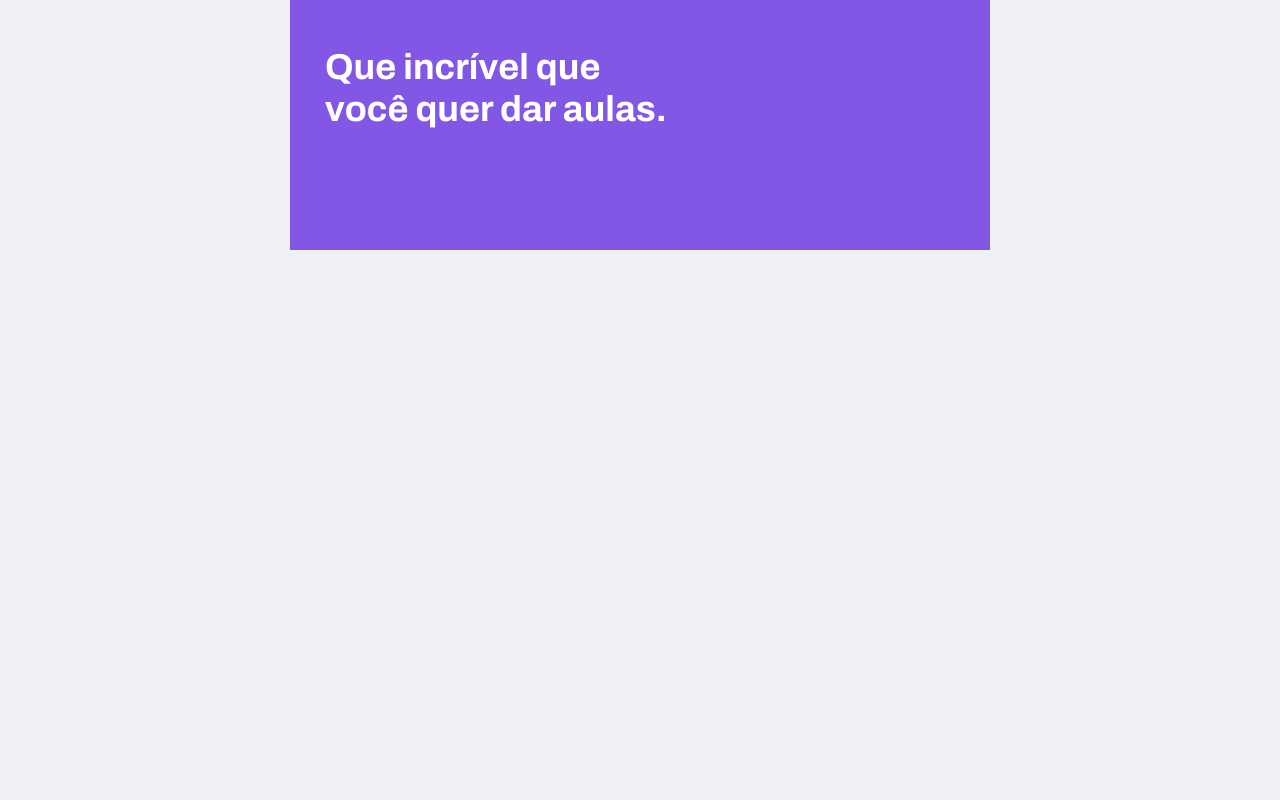
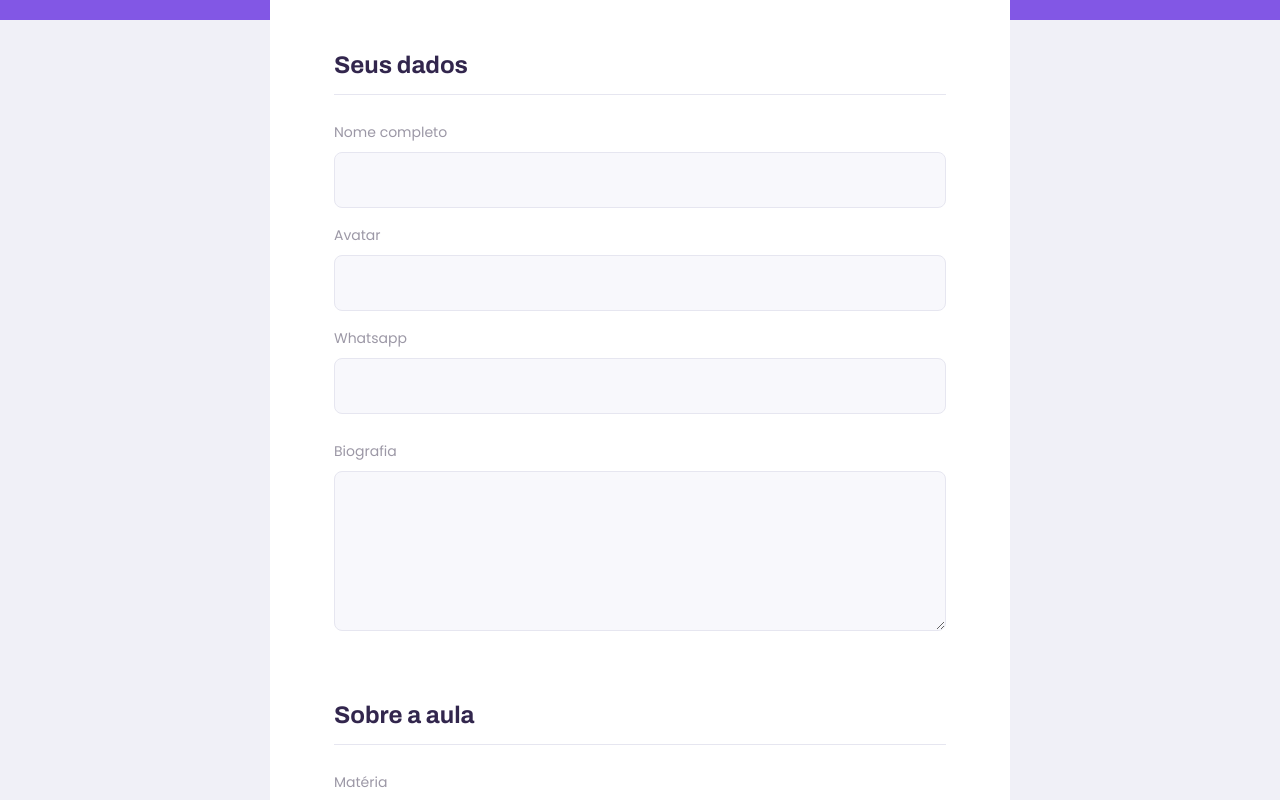
Before and after one commit to RenBertoldo/Proffy-web, a React (Create React App) app: page /give-classes in a window 1280 px wide. Shown: the part 320-1120 px from the top of the page. Before the commit the page ends 800 px from the top, so only its background shows below. Built offline with nearby package versions, Linux system fonts and the light colour scheme.

Commit message:
Teacher form page done.

```diff
--- a/src/pages/TeacherForm/index.tsx
+++ b/src/pages/TeacherForm/index.tsx
@@ -1,13 +1,212 @@
-import React from 'react';
+import React, { useCallback, useState, FormEvent } from 'react';
+import { useHistory } from 'react-router-dom';
 import PageHeader from '../../components/PageHeader';
+import Input from '../../components/Input';
+import Textarea from '../../components/Textarea';
+import Select from '../../components/Select';
 
+import warningIcon from '../../assets/images/icons/warning.svg';
+import './styles.css';
+import api from '../../services/api';
 
-const TeacherForm = () => {
-	return (
-		<div id="page-teacher-form" className="container">
-			<PageHeader title="Que incrível que você quer dar aulas."></PageHeader>
-		</div>
-	)
-}
+const TeacherForm: React.FC = () => {
+  const history = useHistory();
+
+  const [name, setName] = useState('');
+  const [avatar, setAvatar] = useState('');
+  const [whatsapp, setWhatsapp] = useState('');
+  const [bio, setBio] = useState('');
+
+  const [subject, setSubject] = useState('');
+  const [cost, setCost] = useState('');
+
+  const [scheduleItems, setScheduleItems] = useState([
+    {
+      week_day: '0',
+      from: '',
+      to: '',
+    },
+  ]);
+
+  const addNewScheduleItem = useCallback(() => {
+    setScheduleItems([...scheduleItems, { week_day: '0', from: '', to: '' }]);
+  }, [scheduleItems]);
+
+  const setScheduleItemValue = useCallback(
+    (position: number, field: string, value: string) => {
+      const updatedScheduleItems = scheduleItems.map((scheduleItem, index) => {
+        if (index === position) {
+          return { ...scheduleItem, [field]: value };
+        }
+
+        return scheduleItem;
+      });
+      setScheduleItems(updatedScheduleItems);
+    },
+    [scheduleItems],
+  );
+
+  const handleCleateClass = useCallback(
+    (e: FormEvent) => {
+      e.preventDefault();
+
+      api
+        .post('classes', {
+          name,
+          avatar,
+          whatsapp,
+          bio,
+          subject,
+          cost: Number(cost),
+          schedule: scheduleItems,
+        })
+        .then(() => {
+          alert('Cadastro realizado com sucesso');
+          history.push('/');
+        })
+        .catch(() => {
+          alert('Ero no cadastro');
+        });
+    },
+    [name, avatar, whatsapp, bio, subject, cost, scheduleItems, history],
+  );
+
+  return (
+    <div id="page-teacher-form" className="container">
+      <PageHeader
+        title="Que incrível que você quer dar aulas."
+        description="O primeiro passo é preencher esse formulário de inscrição"
+      />
+
+      <main>
+        <form onSubmit={handleCleateClass}>
+          <fieldset>
+            <legend>Seus dados</legend>
+            <Input
+              name="name"
+              label="Nome completo"
+              value={name}
+              onChange={(e) => {
+                setName(e.target.value);
+              }}
+            />
+            <Input
+              name="avatar"
+              label="Avatar"
+              value={avatar}
+              onChange={(e) => {
+                setAvatar(e.target.value);
+              }}
+            />
+            <Input
+              name="whatsapp"
+              label="Whatsapp"
+              value={whatsapp}
+              onChange={(e) => {
+                setWhatsapp(e.target.value);
+              }}
+            />
+            <Textarea
+              name="bio"
+              label="Biografia"
+              value={bio}
+              onChange={(e) => {
+                setBio(e.target.value);
+              }}
+            />
+          </fieldset>
+
+          <fieldset>
+            <legend>Sobre a aula</legend>
+            <Select
+              name="subject"
+              label="Matéria"
+              value={subject}
+              onChange={(e) => {
+                setSubject(e.target.value);
+              }}
+              options={[
+                { value: 'Artes', label: 'Artes' },
+                { value: 'Biologia', label: 'Biologia' },
+                { value: 'Matemática', label: 'Matemática' },
+                { value: 'História', label: 'História' },
+                { value: 'Física', label: 'Física' },
+                { value: 'Geografia', label: 'Geografia' },
+                { value: 'Português', label: 'Português' },
+                { value: 'Química', label: 'Química' },
+              ]}
+            />
+            <Input
+              name="cost"
+              label="Custo da sua hora por aula"
+              value={cost}
+              onChange={(e) => {
+                setCost(e.target.value);
+              }}
+            />
+          </fieldset>
+
+          <fieldset>
+            <legend>
+              Horários disponíveis
+              <button type="button" onClick={addNewScheduleItem}>
+                + Novo horário
+              </button>
+            </legend>
+
+            {scheduleItems.map((scheduleItem, index) => (
+              <div key={index} className="schedule-item">
+                <Select
+                  name="week_day"
+                  label="Dia da semana"
+                  value={scheduleItem.week_day}
+                  onChange={(e) => {
+                    setScheduleItemValue(index, 'week_day', e.target.value);
+                  }}
+                  options={[
+                    { value: '0', label: 'Domingo' },
+                    { value: '1', label: 'Segunda-feira' },
+                    { value: '2', label: 'Terça-feira' },
+                    { value: '3', label: 'Quarta-feira' },
+                    { value: '4', label: 'Quinta-feira' },
+                    { value: '5', label: 'Sexta-feira' },
+                    { value: '6', label: 'Sábado' },
+                  ]}
+                />
+                <Input
+                  name="from"
+                  label="Das"
+                  type="time"
+                  value={scheduleItem.from}
+                  onChange={(e) => {
+                    setScheduleItemValue(index, 'from', e.target.value);
+                  }}
+                />
+                <Input
+                  name="to"
+                  label="Até"
+                  type="time"
+                  value={scheduleItem.to}
+                  onChange={(e) => {
+                    setScheduleItemValue(index, 'to', e.target.value);
+                  }}
+                />
+              </div>
+            ))}
+          </fieldset>
+
+          <footer>
+            <p>
+              <img src={warningIcon} alt="Aviso importante." />
+              Importante! <br />
+              Preencha todos os dados.
+            </p>
+            <button type="submit">Salvar Cadastro</button>
+          </footer>
+        </form>
+      </main>
+    </div>
+  );
+};
 
 export default TeacherForm;
--- /dev/null
+++ b/src/pages/TeacherForm/styles.css
@@ -0,0 +1,142 @@
+#page-teacher-form {
+  width: 100vw;
+  height: 100vh;
+}
+
+#page-teacher-form .page-header .header-content {
+  margin-bottom: 6.4rem;
+}
+
+#page-teacher-form main {
+  background: var(--color-box-base);
+  width: 100%;
+  max-width: 74rem;
+  border-radius: 0.8rem;
+  margin: -3.2rem auto 3.2rem;
+  padding-top: 6.4rem;
+  overflow: hidden;
+}
+
+#page-teacher-form main fieldset {
+  border: 0;
+  padding: 0 2.4rem;
+}
+
+#page-teacher-form main fieldset + fieldset {
+  margin-top: 6.4rem;
+}
+
+#page-teacher-form main fieldset legend {
+  font: 700 2.4rem Archivo;
+  color: var(--color-text-title);
+  margin-bottom: 2.4rem;
+  display:flex;
+  align-items: center;
+  justify-content: space-between;
+  width: 100%;
+  padding-bottom: 1.6rem;
+  border-bottom: 1px solid var(--color-line-in-white);
+}
+
+#page-teacher-form main fieldset legend button {
+  background: none;
+  border: 0;
+  color: var(--color-primary);
+  font: 700 1.6rem Archivo;
+  cursor: pointer;
+  transition: color 0.2s;
+}
+
+#page-teacher-form main fieldset legend button:hover{
+  color: var(--color-primary-dark);
+}
+
+#page-teacher-form main fieldset .input-block + .textarea-block,
+#page-teacher-form main fieldset .select-block + .input-block {
+  margin-top: 2.4rem;
+}
+
+#page-teacher-form main label {
+  color: var(--color-text-complement);
+}
+
+#page-teacher-form main footer {
+  padding: 4rem 2.4rem;
+  background: var(--color-box-footer);
+  border-top: 1px solid var(--color-line-in-white);
+  margin-top: 6.4rem;
+}
+
+#page-teacher-form main footer p {
+  display: flex;
+  align-items: center;
+  justify-content: center;
+  font-size: 1.4rem;
+  line-height: 2.4rem;
+  color: var(--color-text-complement);
+}
+
+#page-teacher-form main footer p img {
+  margin-right: 2rem;
+}
+
+#page-teacher-form main footer button {
+  width: 100%;
+  height: 5.6rem;
+  background: var(--color-secundary);
+  color: var(--color-button-text);
+  border: 0;
+  border-radius: 0.8rem;
+  cursor: pointer;
+  font: 700 1.6rem Archivo;
+  display: flex;
+  align-items: center;
+  justify-content: center;
+  text-decoration: none;
+  transition: background-color 0.2s;
+  margin-top: 3.2rem;
+}
+
+#page-teacher-form main footer button:hover{
+  background: var(--color-secundary-dark);
+}
+
+@media(min-width: 700px){
+  #page-teacher-form{
+    max-width: 100vw;
+  }
+
+  #page-teacher-form .page-header .header-content {
+    margin-bottom: 0;
+  }
+
+  #page-teacher-form main fieldset {
+    padding: 0 6.4rem;
+  }
+
+  #page-teacher-form main .schedule-item{
+    display: grid;
+    grid-template-columns: 2fr 1fr 1fr;
+    column-gap: 1.6rem;
+  }
+
+  #page-teacher-form main .schedule-item .input-block{
+    margin-top: 0!important;
+  }
+
+  #page-teacher-form main footer {
+    padding: 4.0rem 6.4rem;
+    display: flex;
+    align-items: center;
+    justify-content: space-between;
+  }
+
+  #page-teacher-form main footer p{
+    justify-content: space-between;
+  }
+
+  #page-teacher-form main footer button{
+    width: 20rem;
+    margin-top: 0;
+  }
+}
```
